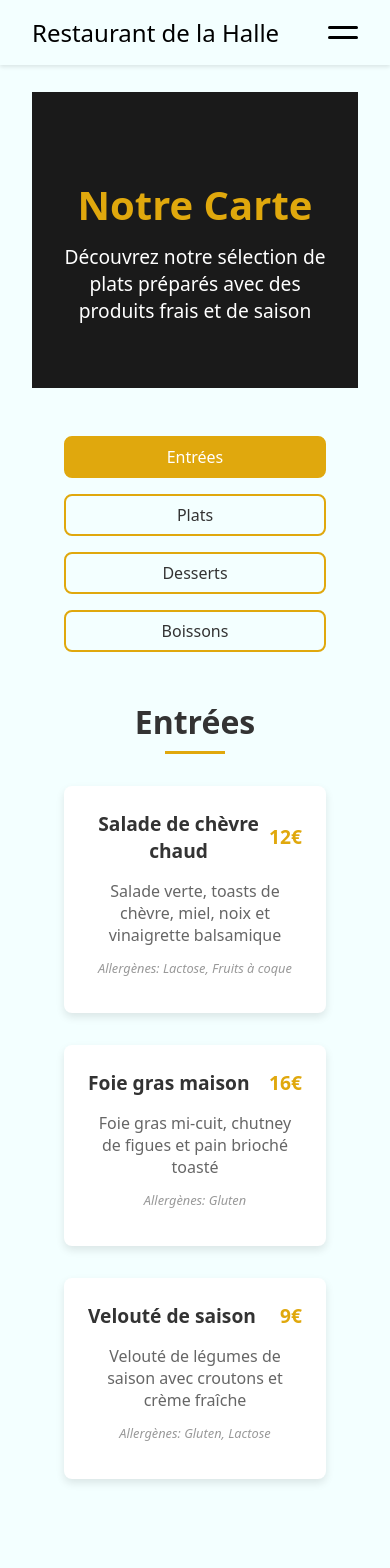
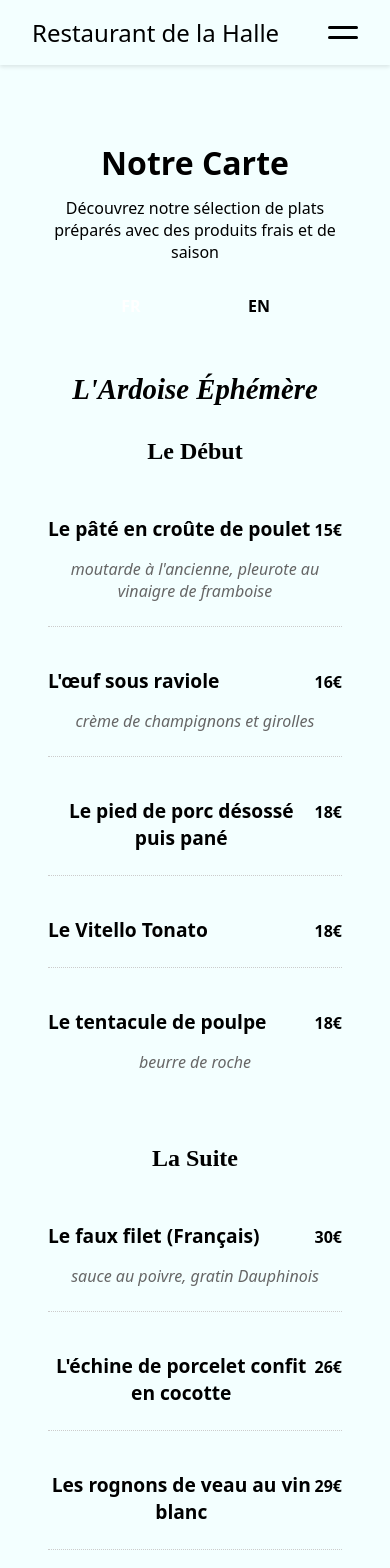
Before and after one commit to Lucacist/restaurant_de_la_halle, a Vue app: page /carte in a window 390 px wide. Shown: the top 1568 px of the page. Built offline with nearby package versions, Linux system fonts and the light colour scheme; a web font is replaced by a local one.

Commit message:
feat: add bilingual menu component with language switcher and responsive layout

```diff
--- a/src/Carte.vue
+++ b/src/Carte.vue
@@ -1,33 +1,54 @@
 <template>
   <div class="carte">
     <div class="menu-header">
-      <h1>Notre Carte</h1>
-      <p>Découvrez notre sélection de plats préparés avec des produits frais et de saison</p>
+      <h1>{{ currentLanguage === 'fr' ? 'Notre Carte' : 'Our Menu' }}</h1>
+      <p>{{ currentLanguage === 'fr' ? 'Découvrez notre sélection de plats préparés avec des produits frais et de saison' : 'Discover our selection of dishes prepared with fresh, seasonal products' }}</p>
+
+      <div class="language-selector">
+        <button
+          @click="currentLanguage = 'fr'"
+          :class="{ active: currentLanguage === 'fr' }"
+          class="lang-button"
+        >
+          FR
+        </button>
+        <button
+          @click="currentLanguage = 'en'"
+          :class="{ active: currentLanguage === 'en' }"
+          class="lang-button"
+        >
+          EN
+        </button>
+      </div>
     </div>
 
     <div class="container">
-      <div class="menu-navigation">
-        <button
-          v-for="category in categories"
-          :key="category.id"
-          @click="activeCategory = category.id"
-          :class="{ active: activeCategory === category.id }"
-          class="menu-nav-button"
-        >
-          {{ category.name }}
-        </button>
+      <div class="menu-title">
+        <h2>{{ menuData[currentLanguage].title }}</h2>
       </div>
 
-      <div class="menu-section" v-for="category in categories" :key="category.id" v-show="activeCategory === category.id">
-        <h2>{{ category.name }}</h2>
-        <div class="menu-items">
-          <div class="menu-item" v-for="item in category.items" :key="item.id">
+      <div class="menu-content">
+        <div v-for="(section, index) in menuData[currentLanguage].sections" :key="index" class="menu-section">
+          <h3 class="section-title">{{ section.name }}</h3>
+
+          <div class="menu-items">
+            <div class="menu-item" v-for="(item, itemIndex) in section.items" :key="itemIndex">
+              <div class="menu-item-header">
+                <h4>{{ item.name }}</h4>
+                <span class="price">{{ item.price }}</span>
+              </div>
+              <p class="description" v-if="item.description">{{ item.description }}</p>
+            </div>
+          </div>
+        </div>
+
+        <div class="menu-specials">
+          <div class="menu-item special" v-for="(menu, menuIndex) in menuData[currentLanguage].menus" :key="menuIndex">
             <div class="menu-item-header">
-              <h3>{{ item.name }}</h3>
-              <span class="price">{{ item.price }}€</span>
+              <h4>{{ menu.name }}</h4>
+              <span class="price">{{ menu.price }}</span>
             </div>
-            <p class="description">{{ item.description }}</p>
-            <p class="allergens" v-if="item.allergens">Allergènes: {{ item.allergens }}</p>
+            <p class="description" v-if="menu.description">{{ menu.description }}</p>
           </div>
         </div>
       </div>
@@ -37,258 +58,165 @@
 
 <script setup>
 import { ref } from 'vue';
+import menuData from './data/menu.json';
 
-// Catégories de menu avec plats
-const categories = [
-  {
-    id: 'entrees',
-    name: 'Entrées',
-    items: [
-      {
-        id: 'e1',
-        name: 'Salade de chèvre chaud',
-        description: 'Salade verte, toasts de chèvre, miel, noix et vinaigrette balsamique',
-        price: '12',
-        allergens: 'Lactose, Fruits à coque'
-      },
-      {
-        id: 'e2',
-        name: 'Foie gras maison',
-        description: 'Foie gras mi-cuit, chutney de figues et pain brioché toasté',
-        price: '16',
-        allergens: 'Gluten'
-      },
-      {
-        id: 'e3',
-        name: 'Velouté de saison',
-        description: 'Velouté de légumes de saison avec croutons et crème fraîche',
-        price: '9',
-        allergens: 'Gluten, Lactose'
-      }
-    ]
-  },
-  {
-    id: 'plats',
-    name: 'Plats',
-    items: [
-      {
-        id: 'p1',
-        name: 'Filet de bœuf Rossini',
-        description: 'Filet de bœuf, escalope de foie gras poêlée, sauce aux truffes et purée maison',
-        price: '28',
-        allergens: 'Lactose'
-      },
-      {
-        id: 'p2',
-        name: 'Suprême de volaille fermière',
-        description: 'Suprême de volaille, sauce aux morilles et légumes de saison',
-        price: '22',
-        allergens: 'Lactose'
-      },
-      {
-        id: 'p3',
-        name: 'Risotto aux champignons',
-        description: 'Risotto crémeux aux champignons des bois et parmesan',
-        price: '18',
-        allergens: 'Lactose'
-      }
-    ]
-  },
-  {
-    id: 'desserts',
-    name: 'Desserts',
-    items: [
-      {
-        id: 'd1',
-        name: 'Crème brûlée à la vanille',
-        description: 'Crème brûlée parfumée à la vanille de Madagascar',
-        price: '9',
-        allergens: 'Œufs, Lactose'
-      },
-      {
-        id: 'd2',
-        name: 'Fondant au chocolat',
-        description: 'Fondant au chocolat noir, cœur coulant et glace vanille',
-        price: '10',
-        allergens: 'Gluten, Œufs, Lactose'
-      },
-      {
-        id: 'd3',
-        name: 'Assiette de fromages affinés',
-        description: 'Sélection de fromages affinés et pain aux noix',
-        price: '12',
-        allergens: 'Lactose, Gluten, Fruits à coque'
-      }
-    ]
-  },
-  {
-    id: 'boissons',
-    name: 'Boissons',
-    items: [
-      {
-        id: 'b1',
-        name: 'Sélection de vins au verre',
-        description: 'Demandez notre carte des vins pour plus de détails',
-        price: '6-12',
-        allergens: 'Sulfites'
-      },
-      {
-        id: 'b2',
-        name: 'Eaux minérales',
-        description: 'Plate ou gazeuse (75cl)',
-        price: '4',
-        allergens: ''
-      },
-      {
-        id: 'b3',
-        name: 'Café gourmand',
-        description: 'Expresso accompagné de mignardises',
-        price: '8',
-        allergens: 'Gluten, Œufs, Lactose'
-      }
-    ]
-  }
-];
-
-// Catégorie active par défaut
-const activeCategory = ref('entrees');
+// Langue actuelle (fr par défaut)
+const currentLanguage = ref('fr');
 </script>
 
 <style scoped>
 .carte {
-  width: 100%;
+  padding: 2rem 0;
+  color: var(--text-color);
 }
 
 .menu-header {
-  background-color: #1a1a1a;
-  color: white;
   text-align: center;
-  padding: 4rem 2rem;
+  margin-bottom: 3rem;
+  position: relative;
 }
 
 .menu-header h1 {
-  font-size: 3rem;
+  font-size: 2.5rem;
   margin-bottom: 1rem;
-  color: #e0a80d;
 }
 
-.menu-header p {
-  font-size: 1.2rem;
-  max-width: 600px;
-  margin: 0 auto;
+.language-selector {
+  display: flex;
+  justify-content: center;
+  gap: 0.5rem;
+  margin-top: 1.5rem;
 }
 
-.container {
-  max-width: 1000px;
-  margin: 0 auto;
-  padding: 3rem 2rem;
-}
-
-.menu-navigation {
-  display: flex;
-  justify-content: center;
-  flex-wrap: wrap;
-  gap: 1rem;
-  margin-bottom: 3rem;
-}
-
-.menu-nav-button {
+.lang-button {
+  padding: 0.5rem 1rem;
   background-color: transparent;
-  border: 2px solid #e0a80d;
-  color: #333;
-  padding: 0.5rem 1.5rem;
-  font-size: 1rem;
+  border: 1px solid var(--accent-color);
+  color: var(--text-color);
+  font-weight: 600;
   cursor: pointer;
   transition: all 0.3s ease;
 }
 
-.menu-nav-button:hover, .menu-nav-button.active {
-  background-color: #e0a80d;
+.lang-button.active {
+  background-color: var(--accent-color);
   color: white;
 }
 
-.menu-section h2 {
-  text-align: center;
-  font-size: 2rem;
-  margin-bottom: 2rem;
-  color: #333;
-  position: relative;
+.container {
+  max-width: 1200px;
+  margin: 0 auto;
+  padding: 0 1rem;
 }
 
-.menu-section h2::after {
+.menu-title {
+  text-align: center;
+  margin-bottom: 2rem;
+}
+
+.menu-title h2 {
+  font-family: 'Playfair Display', serif;
+  font-style: italic;
+  font-size: 2.2rem;
+  color: var(--accent-color);
+}
+
+.menu-content {
+  max-width: 900px;
+  margin: 0 auto;
+}
+
+.menu-section {
+  margin-bottom: 3rem;
+}
+
+.section-title {
+  font-size: 1.8rem;
+  margin-bottom: 1.5rem;
+  text-align: center;
+  position: relative;
+  font-family: 'Playfair Display', serif;
+}
+
+.section-title::after {
   content: '';
   display: block;
   width: 60px;
-  height: 3px;
-  background-color: #e0a80d;
+  height: 2px;
+  background-color: var(--accent-color);
   margin: 0.5rem auto;
 }
 
 .menu-items {
   display: grid;
-  grid-template-columns: repeat(auto-fit, minmax(300px, 1fr));
-  gap: 2rem;
+  grid-template-columns: 1fr;
+  gap: 1.5rem;
 }
 
 .menu-item {
-  background-color: white;
-  border-radius: 8px;
-  padding: 1.5rem;
-  box-shadow: 0 4px 8px rgba(0, 0, 0, 0.1);
-  transition: transform 0.3s ease;
+  padding: 1rem 0;
+  border-bottom: 1px dotted #ccc;
+  transition: all 0.3s ease;
 }
 
-.menu-item:hover {
-  transform: translateY(-5px);
+.menu-item:last-child {
+  border-bottom: none;
 }
 
 .menu-item-header {
   display: flex;
   justify-content: space-between;
-  align-items: center;
+  align-items: baseline;
   margin-bottom: 0.5rem;
 }
 
-.menu-item h3 {
+.menu-item h4 {
+  font-size: 1.2rem;
   margin: 0;
-  color: #333;
-  font-size: 1.2rem;
+  font-weight: 600;
 }
 
 .price {
-  font-weight: bold;
-  color: #e0a80d;
-  font-size: 1.2rem;
+  font-weight: 700;
+  color: var(--accent-color);
 }
 
 .description {
   color: #666;
+  font-style: italic;
   margin-bottom: 0.5rem;
 }
 
-.allergens {
-  font-size: 0.8rem;
-  color: #999;
-  font-style: italic;
+.menu-specials {
+  margin-top: 3rem;
+  padding-top: 2rem;
+  border-top: 2px solid var(--accent-color);
+}
+
+.menu-item.special {
+  background-color: rgba(224, 168, 13, 0.05);
+  padding: 1rem;
+  border-radius: 8px;
+  border: 1px solid var(--accent-color);
+  margin-bottom: 1rem;
 }
 
 @media (max-width: 768px) {
   .menu-header h1 {
-    font-size: 2.5rem;
+    font-size: 2rem;
   }
 
-  .menu-items {
-    grid-template-columns: 1fr;
+  .menu-title h2 {
+    font-size: 1.8rem;
   }
 
-  .menu-navigation {
-    flex-direction: column;
-    align-items: center;
+  .section-title {
+    font-size: 1.5rem;
   }
 
-  .menu-nav-button {
+  .lang-button {
     width: 100%;
-    max-width: 300px;
+    max-width: 120px;
   }
 }
 </style>
--- /dev/null
+++ b/src/data/menu.json
@@ -0,0 +1,226 @@
+{
+  "fr": {
+    "title": "L'Ardoise Éphémère",
+    "sections": [
+      {
+        "name": "Le Début",
+        "items": [
+          {
+            "name": "Le pâté en croûte de poulet",
+            "description": "moutarde à l'ancienne, pleurote au vinaigre de framboise",
+            "price": "15€"
+          },
+          {
+            "name": "L'œuf sous raviole",
+            "description": "crème de champignons et girolles",
+            "price": "16€"
+          },
+          {
+            "name": "Le pied de porc désossé puis pané",
+            "description": "",
+            "price": "18€"
+          },
+          {
+            "name": "Le Vitello Tonato",
+            "description": "",
+            "price": "18€"
+          },
+          {
+            "name": "Le tentacule de poulpe",
+            "description": "beurre de roche",
+            "price": "18€"
+          }
+        ]
+      },
+      {
+        "name": "La Suite",
+        "items": [
+          {
+            "name": "Le faux filet (Français)",
+            "description": "sauce au poivre, gratin Dauphinois",
+            "price": "30€"
+          },
+          {
+            "name": "L'échine de porcelet confit en cocotte",
+            "description": "",
+            "price": "26€"
+          },
+          {
+            "name": "Les rognons de veau au vin blanc",
+            "description": "",
+            "price": "29€"
+          },
+          {
+            "name": "Le filet de canard à l'orange",
+            "description": "polenta crémeuse",
+            "price": "28€"
+          },
+          {
+            "name": "Le tartare de bœuf Charolais",
+            "description": "condiment basilic, tomates et mozzarella bufflonne",
+            "price": "27€"
+          },
+          {
+            "name": "Le thon mi-cuit",
+            "description": "nouilles sautées",
+            "price": "29€"
+          }
+        ]
+      },
+      {
+        "name": "La Fin",
+        "items": [
+          {
+            "name": "Le fromage affiné par nos soins",
+            "description": "",
+            "price": "11€"
+          },
+          {
+            "name": "Le gros chou Profiterole",
+            "description": "",
+            "price": "12€"
+          },
+          {
+            "name": "Le strudel",
+            "description": "",
+            "price": "11€"
+          },
+          {
+            "name": "Le crumble du moment",
+            "description": "",
+            "price": "11€"
+          },
+          {
+            "name": "L'instant T",
+            "description": "",
+            "price": "10€"
+          }
+        ]
+      }
+    ],
+    "menus": [
+      {
+        "name": "Le Menu Enfant",
+        "description": "(- de 12 ans)",
+        "price": "14€"
+      },
+      {
+        "name": "Le Menu Complet",
+        "description": "(Début, Suite, Fin)",
+        "price": "38€"
+      }
+    ]
+  },
+  "en": {
+    "title": "The Ephemeral Slate",
+    "sections": [
+      {
+        "name": "Starters",
+        "items": [
+          {
+            "name": "Chicken pâté en croûte",
+            "description": "old-fashioned mustard",
+            "price": "15€"
+          },
+          {
+            "name": "Soft-boiled egg ravioli",
+            "description": "mushroom and chanterelle cream",
+            "price": "16€"
+          },
+          {
+            "name": "Boneless breaded pig's trotter",
+            "description": "",
+            "price": "18€"
+          },
+          {
+            "name": "Vitello Tonato",
+            "description": "",
+            "price": "18€"
+          },
+          {
+            "name": "Octopus tentacle",
+            "description": "rock butter",
+            "price": "18€"
+          }
+        ]
+      },
+      {
+        "name": "Main Courses",
+        "items": [
+          {
+            "name": "Sirloin steak (French)",
+            "description": "pepper sauce",
+            "price": "30€"
+          },
+          {
+            "name": "Braised suckling pig shoulder",
+            "description": "",
+            "price": "26€"
+          },
+          {
+            "name": "Veal kidneys with white wine",
+            "description": "",
+            "price": "29€"
+          },
+          {
+            "name": "Duck breast with orange",
+            "description": "polenta",
+            "price": "28€"
+          },
+          {
+            "name": "Beef tartare",
+            "description": "basil condiment, tomatoes and buffalo mozzarella",
+            "price": "27€"
+          },
+          {
+            "name": "Seared tuna",
+            "description": "sautéed noodles",
+            "price": "29€"
+          }
+        ]
+      },
+      {
+        "name": "Desserts",
+        "items": [
+          {
+            "name": "Matured cheese selected by us",
+            "description": "",
+            "price": "11€"
+          },
+          {
+            "name": "The big profiterole",
+            "description": "",
+            "price": "12€"
+          },
+          {
+            "name": "Strudel",
+            "description": "",
+            "price": "11€"
+          },
+          {
+            "name": "Crumble",
+            "description": "",
+            "price": "11€"
+          },
+          {
+            "name": "Instant T",
+            "description": "",
+            "price": "10€"
+          }
+        ]
+      }
+    ],
+    "menus": [
+      {
+        "name": "Children's Menu",
+        "description": "(under 12)",
+        "price": "14€"
+      },
+      {
+        "name": "Full Menu",
+        "description": "(starter, main course, dessert)",
+        "price": "38€"
+      }
+    ]
+  }
+}
```
